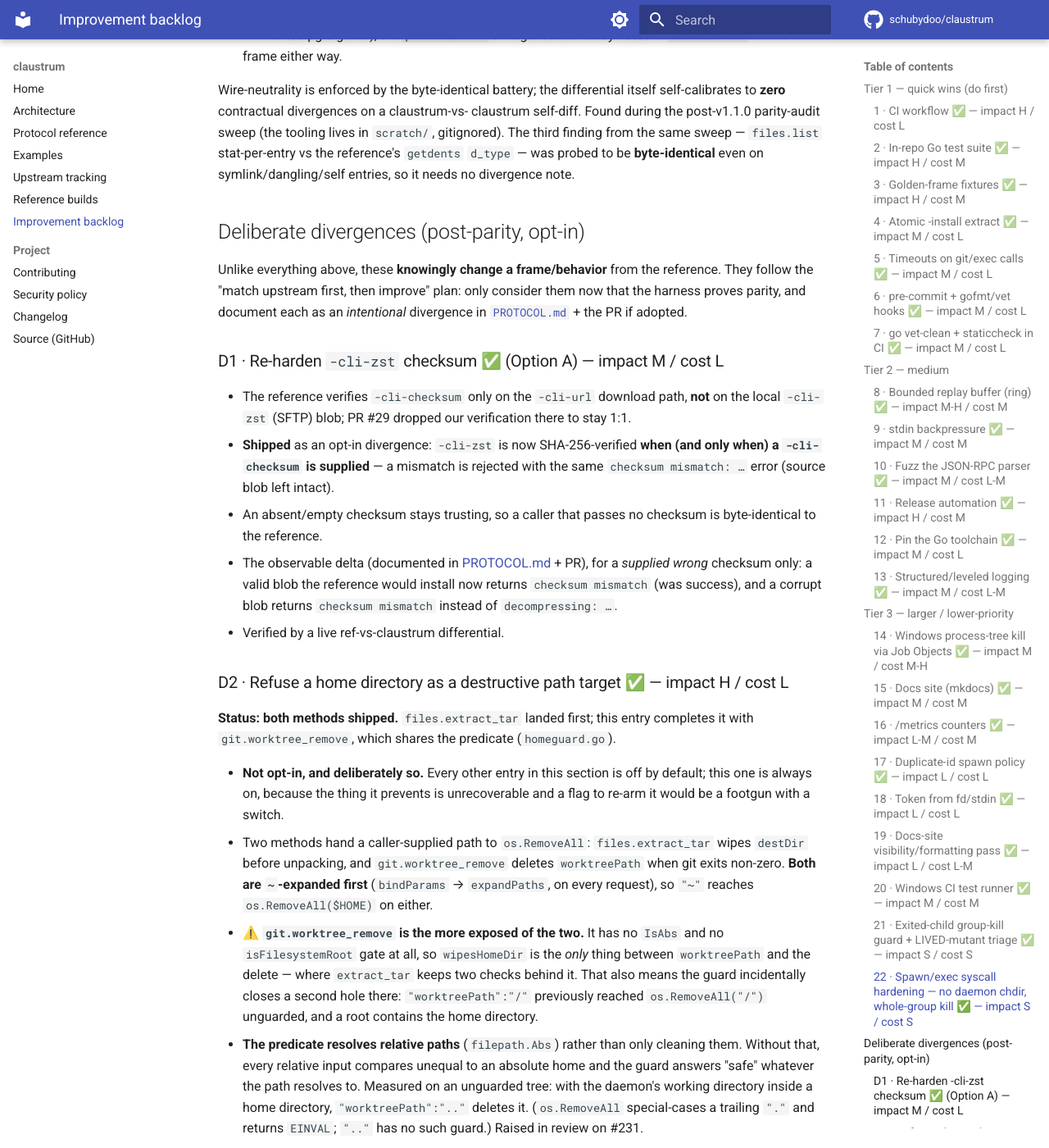
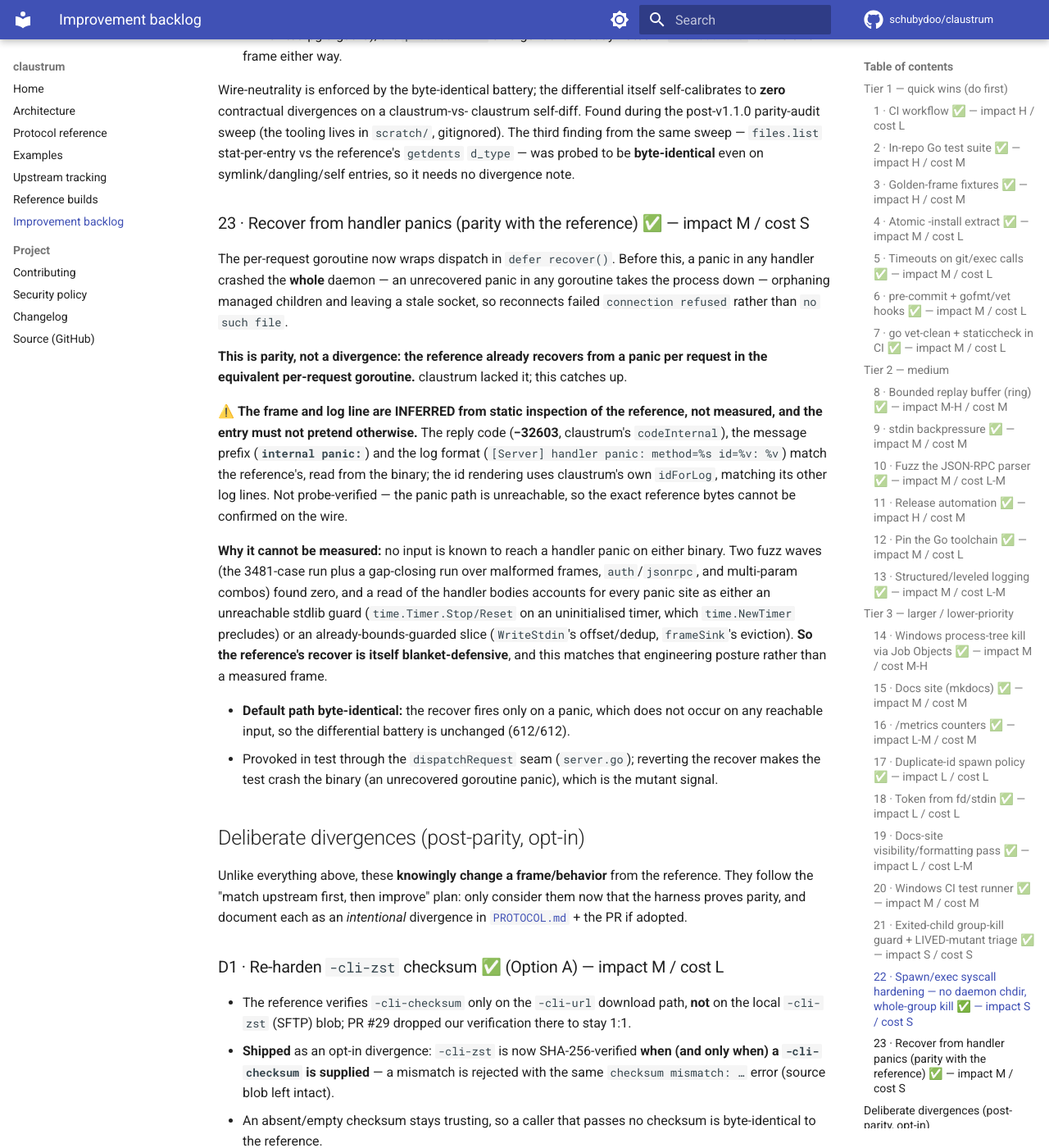
Before and after one commit to schubydoo/claustrum, an MkDocs documentation site: the page built from docs/IMPROVEMENTS.md, in a window 1280 px wide and 1400 px high, scrolled down 8127 px. Shown: the whole window at 82% size. Built offline with MkDocs 1.6.1 and Material for MkDocs 9.7.7, drawn with Linux system fonts in a browser that asks for light colours; comment, search, counter and statistics services are not loaded; some of the changed text lies outside the part shown.

Commit message:
fix: recover from handler panics instead of crashing the daemon
The per-request goroutine now wraps dispatch in defer recover(). Before this,
a panic in any handler crashed the WHOLE daemon — an unrecovered panic in any
goroutine takes the process down — orphaning managed children and leaving a
stale socket, so reconnects failed "connection refused" rather than "no such
file".

This is PARITY, not a divergence: the reference already recovers from a panic
per request in the equivalent per-request goroutine. claustrum lacked it.

The reply and log line are INFERRED from static inspection of the reference,
not measured: reply code -32603 (claustrum's codeInternal), message
"internal panic: %v", log "[Server] handler panic: method=%s id=%v: %v". The
id uses claustrum's own idForLog.

It cannot be measured because no input reaches a handler panic on either
binary: two fuzz waves found zero, and the reference's handler bodies guard or
preclude every panic site, so its recover is itself blanket-defensive. This
matches that posture rather than a measured frame.

Default path is byte-identical — the recover fires only on a panic, which no
reachable input produces, so the differential battery is unchanged (612/612).

Tested through a new dispatchRequest seam (server.go), matching the codebase's
existing test-seam pattern. Reverting the recover makes the test crash the
binary via an unrecovered goroutine panic — the mutant signal, confirmed
isolated.

Resolves finding 1 of the 2026-08-03 comparison.

Co-Authored-By: Claude Opus 5 (1M context) <noreply@anthropic.com>

```diff
--- a/docs/IMPROVEMENTS.md
+++ b/docs/IMPROVEMENTS.md
@@ -372,6 +372,43 @@ lives in `scratch/`, gitignored). The third finding from the same sweep —
 to be **byte-identical** even on symlink/dangling/self entries, so it needs no
 divergence note.
 
+### 23 · Recover from handler panics (parity with the reference) ✅ — impact M / cost S
+
+The per-request goroutine now wraps dispatch in `defer recover()`. Before this, a
+panic in any handler crashed the **whole** daemon — an unrecovered panic in any
+goroutine takes the process down — orphaning managed children and leaving a stale
+socket, so reconnects failed `connection refused` rather than `no such file`.
+
+**This is parity, not a divergence: the reference already recovers from a panic
+per request in the equivalent per-request goroutine.** claustrum lacked it; this
+catches up.
+
+⚠️ **The frame and log line are INFERRED from static inspection of the reference,
+not measured, and the entry must not pretend otherwise.** The reply code
+(**−32603**, claustrum's `codeInternal`), the message prefix
+(**`internal panic: `**) and the log format
+(`[Server] handler panic: method=%s id=%v: %v`) match the reference's, read from
+the binary; the id rendering uses claustrum's own `idForLog`, matching its other
+log lines. Not probe-verified — the panic path is unreachable, so the exact
+reference bytes cannot be confirmed on the wire.
+
+**Why it cannot be measured:** no input is known to reach a handler panic on
+either binary. Two fuzz waves (the 3481-case run plus a gap-closing run over
+malformed frames, `auth`/`jsonrpc`, and multi-param combos) found zero, and a
+read of the handler bodies accounts for every panic site as either an unreachable
+stdlib guard (`time.Timer.Stop/Reset` on an uninitialised timer, which
+`time.NewTimer` precludes) or an already-bounds-guarded slice (`WriteStdin`'s
+offset/dedup, `frameSink`'s eviction). **So the reference's recover is itself
+blanket-defensive**, and this matches that engineering posture rather than a
+measured frame.
+
+- **Default path byte-identical:** the recover fires only on a panic, which does
+  not occur on any reachable input, so the differential battery is unchanged
+  (612/612).
+- Provoked in test through the `dispatchRequest` seam (`server.go`); reverting the
+  recover makes the test crash the binary (an unrecovered goroutine panic), which
+  is the mutant signal.
+
 ## Deliberate divergences (post-parity, opt-in)
 
 Unlike everything above, these **knowingly change a frame/behavior** from the
```
Also changed, not shown: .changeset/handler-panic-recovery.md (added, +5 -0 lines), CLAUDE.md (+8 -1 lines), docs/PROTOCOL.md (+19 -1 lines), 2 other files.
